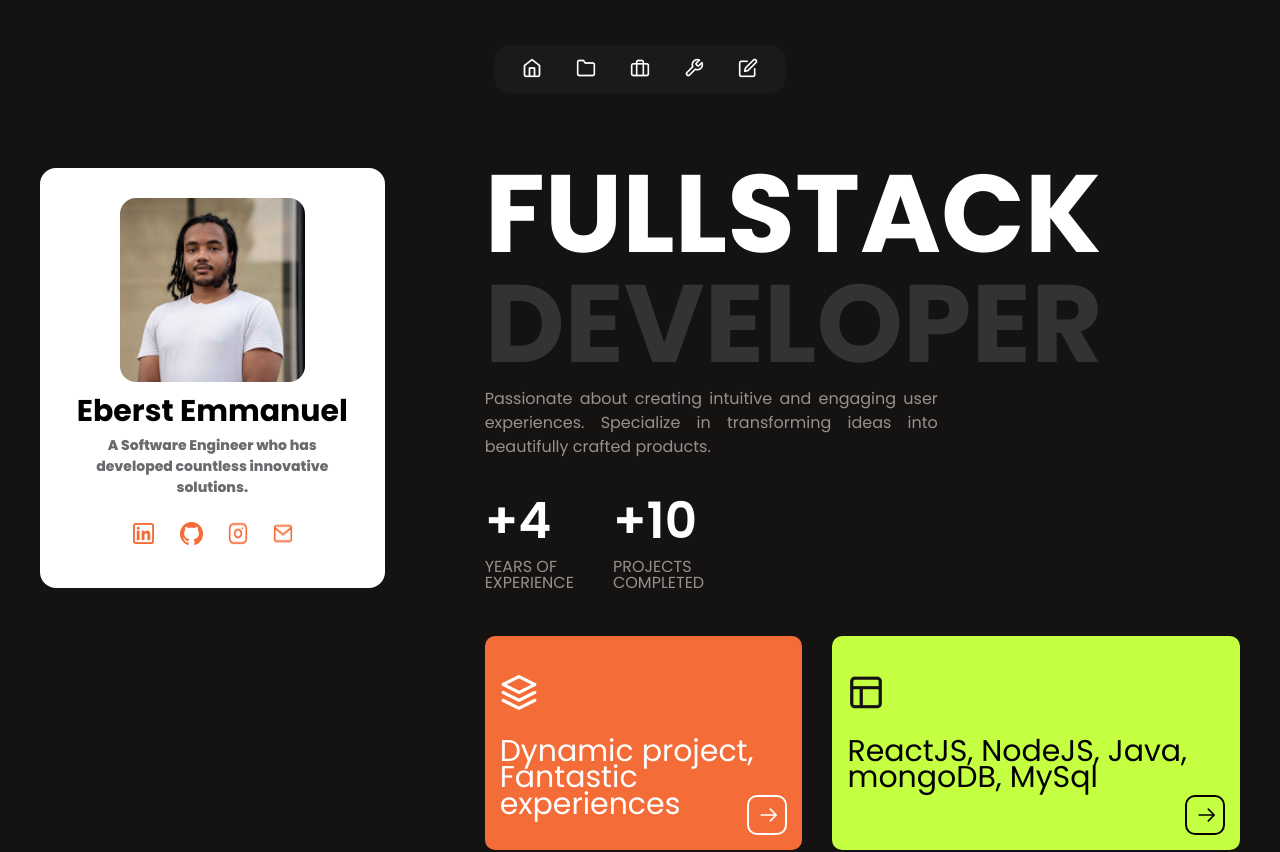
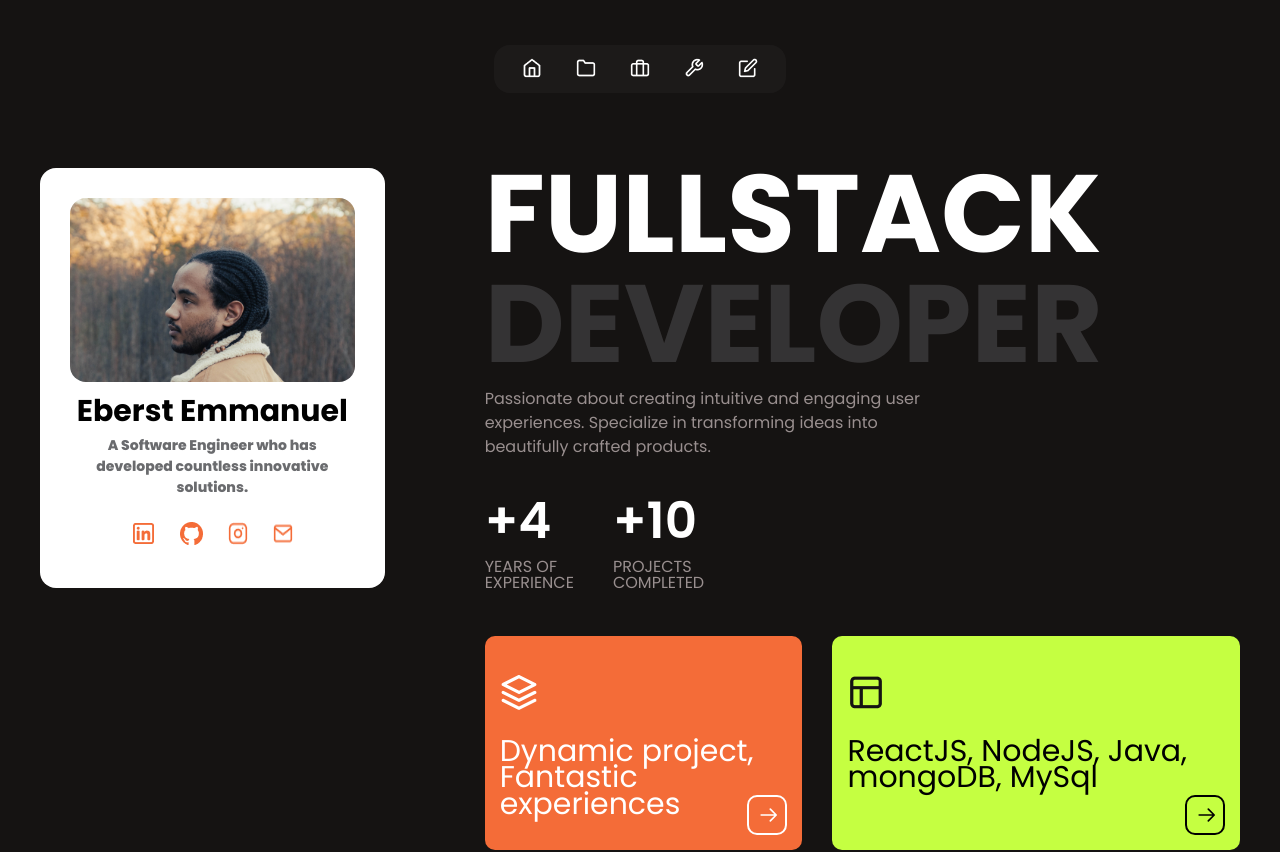
Before and after one commit to Xafree/portefolio, a React (Create React App) app: page / in a window 1280 px wide. Shown: the top 852 px of the page. Built offline with nearby package versions, Linux system fonts and the light colour scheme.

Commit message:
update picture profile

```diff
--- a/src/compenents/card/card-profil/CardProfil.tsx
+++ b/src/compenents/card/card-profil/CardProfil.tsx
@@ -1,5 +1,5 @@
 import React from "react";
-import profil from '../../../assets/pictures/DSC06824.jpg';
+import profil from '../../../assets/pictures/DSC08805.avif';
 import github from '../../../assets/icons/github.png';
 import instagram from '../../../assets/icons/instagram.png';
 import linkedin from '../../../assets/icons/Linkedin.png';
--- a/src/compenents/card/card-profil/cardprofil.css
+++ b/src/compenents/card/card-profil/cardprofil.css
@@ -14,18 +14,20 @@
 }
 
 .image-container{
-    width: 65%;
+    width: 100%;
     height: 23vh;
     overflow: hidden;
+    display: flex;
+    justify-content: center;
+    align-items: start;
     border-radius: var(--border-raduis-16);
-    object-fit: cover;
-    object-position: center;
-    margin:auto;
 }
 
 .personal-picture{
-    width: 100%;
-    margin-top: -40px;
+    width: 200%;
+    height: auto;
+    object-fit: cover;
+    object-position: center;
     border-radius: var(--border-raduis-16);
 }
 
@@ -68,7 +70,6 @@
 
     .personal-picture{
         width: 100%;
-        margin-top: calc(100vw - 112vw);
         border-radius: 16px;
     }
 
--- a/src/compenents/card/card-project/cardProject.css
+++ b/src/compenents/card/card-project/cardProject.css
@@ -58,7 +58,7 @@
     top:10%;
     left: 105%;
     stroke: var(--backgroup-div-orange);
-    transition: transform 0.2s ease-in;
+    transition: transform 0.2s ease-out;
     display: none;
 }
 
--- a/src/compenents/section/sectionOne/sectionOne.css
+++ b/src/compenents/section/sectionOne/sectionOne.css
@@ -196,7 +196,7 @@
         margin-left: 0;
         margin-right: 0;
         max-width: 60%;
-        text-align: justify;
+        text-align: left;
     }
 
     .score{
--- a/src/compenents/section/sectionOne/sectionOne.tsx
+++ b/src/compenents/section/sectionOne/sectionOne.tsx
@@ -2,6 +2,7 @@ import React from "react";
 import "./sectionOne.css";
 import planSuperposerIcons from '../../../assets/icons/plan-superposer.png';
 import architetureIcons from '../../../assets/icons/architechure.png';
+import {ScrollAnimation} from "../../../styles/animation/ScrollAnimation";
 
 /**
  * Section one of my portfolio
@@ -10,7 +11,9 @@ import architetureIcons from '../../../assets/icons/architechure.png';
 export function SectionOne() {
     return(
         <section className="section-one">
-            <h1 className="section-one-h1">FULLSTACK <span>DEVELOPER</span></h1>
+            <ScrollAnimation>
+                <h1 className="section-one-h1">FULLSTACK <span>DEVELOPER</span></h1>
+            </ScrollAnimation>
             <p className="section-one-p">Passionate about creating intuitive and engaging user experiences. Specialize in transforming ideas into beautifully crafted products.</p>
             <div className="score">
                 <p>+4 <span>YEARS OF EXPERIENCE</span></p>
--- a/src/react-app-env.d.ts
+++ b/src/react-app-env.d.ts
@@ -1 +1,5 @@
 /// <reference types="react-scripts" />
+declare module "*.avif" {
+    const value: string;
+    export default value;
+}
--- a/src/styles/home.css
+++ b/src/styles/home.css
@@ -1,10 +1,3 @@
-.global-home-page{
-
-}
-.body-home-page{
-
-}
-
 ::-webkit-scrollbar {
     width: 8px;  /* Pour une scrollbar verticale */
     height: 8px; /* Pour une scrollbar horizontale */
@@ -12,13 +5,12 @@
 
 /* Couleur du fond de la scrollbar */
 ::-webkit-scrollbar-track {
-    background: var(--white);
-    border-radius: 4px;
+    background: var(--backgroup-app);
 }
 
 /* Couleur de la barre (le curseur de défilement) */
 ::-webkit-scrollbar-thumb {
-    background: var(--backgroup-app);
+    background: var(--gray-text);
     border-radius: 4px;
 }
 
```
Also changed, not shown: src/assets/pictures/DSC06824.jpg (deleted), src/assets/pictures/DSC08805.avif (added).
